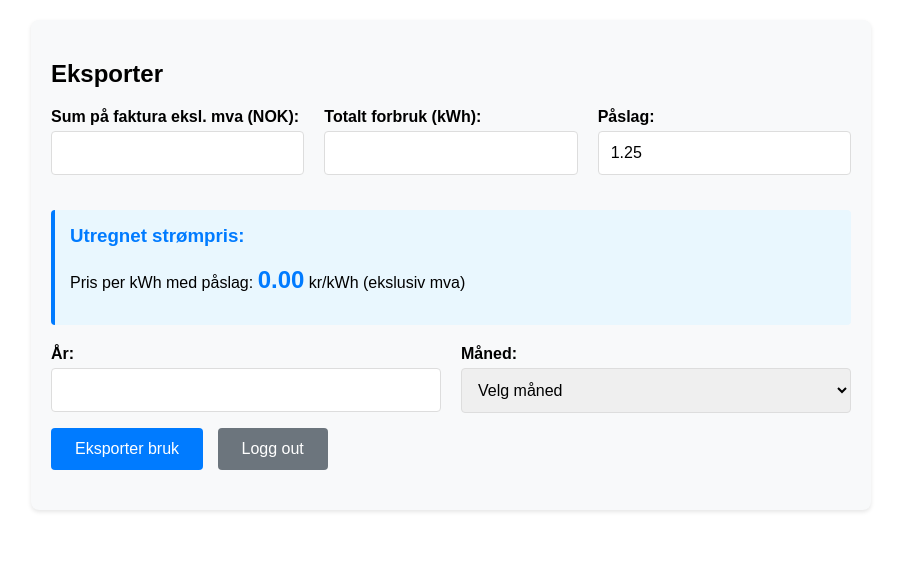
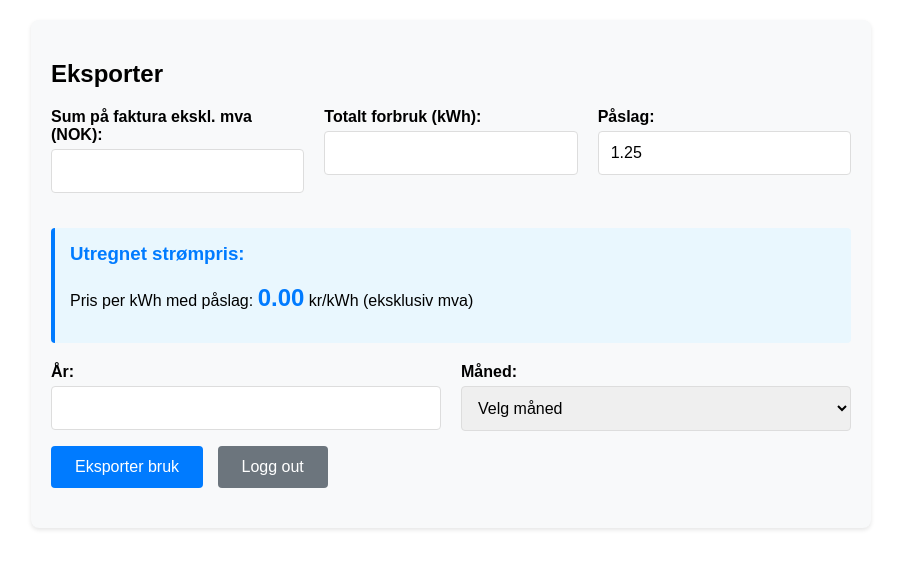
Before and after one commit to endrekrohn/zaptecfaktura, a Python web app: template templates/home.html in a window 1280 px wide. Shown: the top 568 px of the page, without its empty margins (189-1090 px from the left). Run offline with Jinja, Linux system fonts and the light colour scheme; the template is opened without the code that fills it, so the values that code supplies are empty.

Commit message:
Fix: typo ekskl

```diff
--- a/templates/home.html
+++ b/templates/home.html
@@ -129,7 +129,7 @@
 
     <form class="formgrid3">
         <div class="form-group">
-            <label for="totalAmount">Sum på faktura eksl. mva (NOK):</label>
+            <label for="totalAmount">Sum på faktura ekskl. mva (NOK):</label>
             <input type="number" id="totalAmount" name="totalAmount" step="0.01" min="0">
         </div>
 
@@ -148,7 +148,7 @@
     <form method="post" action="/exportall" class="form-container">
         <div class="result-container">
             <h3>Utregnet strømpris:</h3>
-            <p>Pris per kWh med påslag: <span class="result-value" id="result">0.00</span> kr/kWh (ekslusiv mva)</p>
+            <p>Pris per kWh med påslag: <span class="result-value" id="result">0.00</span> kr/kWh (eksklusiv mva)</p>
         </div>
         <input type="hidden" id="nok_per_kwh" name="nok_per_kwh" value="0.00" required />
         <div class="formgrid">
```
